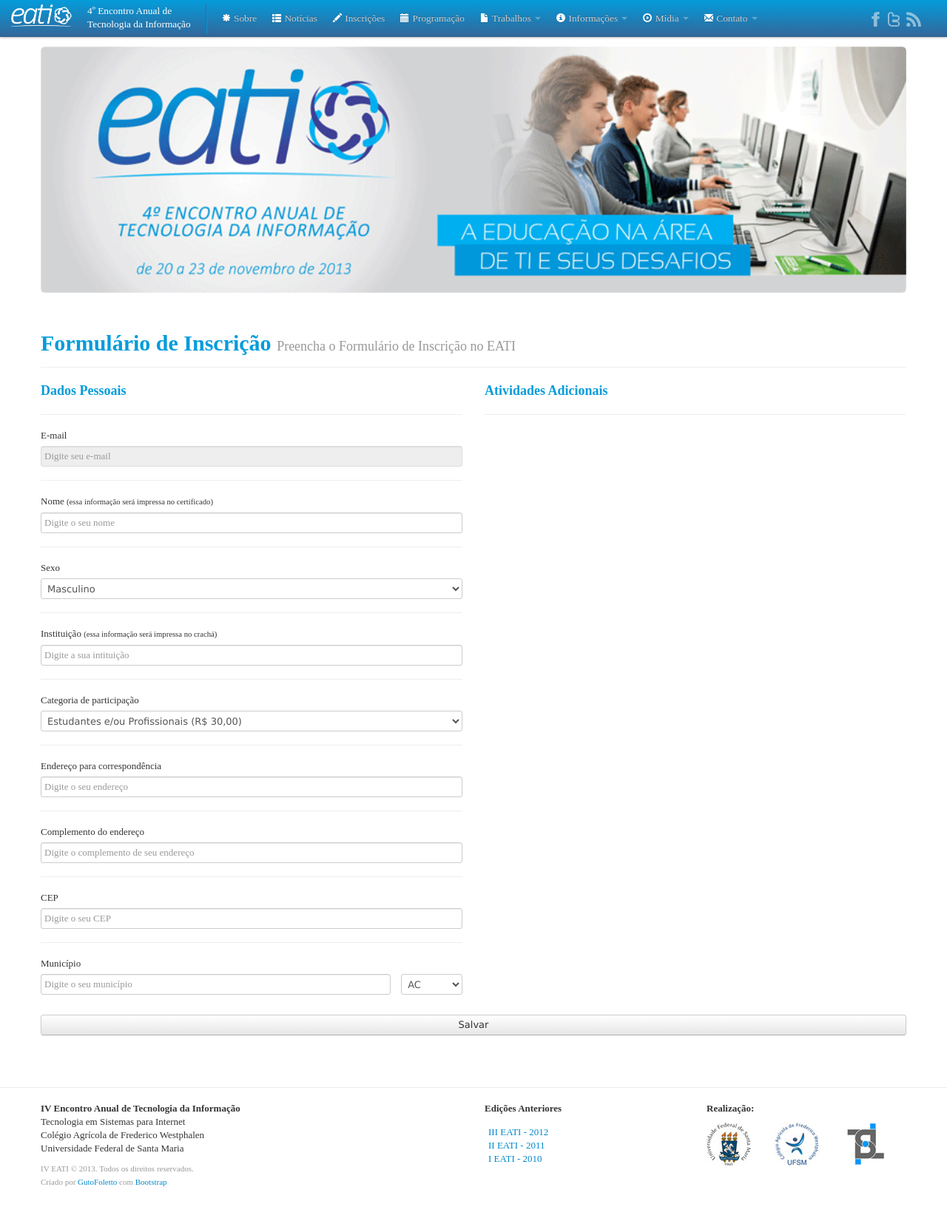
After one commit to PauloHenriqueVianna/eati-2013, a Django app: template inscricoes/templates/formularioInscricao.html in a window 1280 px wide. The commit adds this page. Shown: the whole page at 74% size. Run offline with Django 3.2, Linux system fonts and the light colour scheme; the template is opened without the code that fills it, so the values that code supplies are empty; parts of the project's set-up code (start-up, migrations or seed data) failed here and were passed over; some libraries are stand-ins or nearby versions; some web fonts are replaced.

Commit message:
Formulário de Inscrição

```diff
--- a/inscricoes/templates/consultaInscricao.html
+++ b/inscricoes/templates/consultaInscricao.html
@@ -14,7 +14,7 @@
         </div>
         <div class="row-fluid">
         	<div class="span6">
-        		<form id="verifica" name="verifica" action="/inscricao/consulta/" method="POST">
+        		<form id="consulta" name="consulta" action="/inscricao/consulta/" method="POST">
         		  {% csrf_token %}
 				  <fieldset>
 				  	<div class="control-group">
--- /dev/null
+++ b/inscricoes/templates/formularioInscricao.html
@@ -0,0 +1,125 @@
+{% extends "index.html" %}
+
+{% block title %}Formulário de Inscrição{% endblock %}
+
+{% block conteudo %}
+
+	<div class="container">
+        <div class="row-fluid">
+            <div class="span12">
+                <div class="page-header">
+	                <h1>Formulário de Inscrição <small>Preencha o Formulário de Inscrição no EATI</small></h1>
+                </div>
+            </div>
+        </div>
+        <div class="row-fluid">
+        	<div class="span6">
+        		<h3>Dados Pessoais</h3>
+        		<hr>
+        		<form id="inscricao" name="inscricao" action="/inscricao/consulta/" method="POST">
+        		  {% csrf_token %}
+					<fieldset>
+					  	<div class="control-group">
+						    <label for="name">E-mail</label>
+						    <input id="email" name="email" type="text" class="input-block-level" readonly="true" placeholder="Digite seu e-mail" value="{{ email }}">
+					    </div>
+					    <hr>
+					    <div class="control-group">
+						    <label for="nome">Nome <span style="font-size:8pt;">(essa informação será impressa no certificado)</span></label>
+						    <input id="nome" name="nome" type="text" class="input-block-level" placeholder="Digite o seu nome" value="">
+					    </div>
+					    <hr>
+					    <div class="control-group">
+						    <label for="sexo">Sexo</label>
+						    <select id="sexo" name="sexo" class="input-block-level">
+						    	<option value="M">Masculino</option>
+						    	<option value="F">Feminino</option>
+						    </select>
+					    </div>
+					    <hr>
+					    <div class="control-group">
+						    <label for="instituicao">Instituição <span style="font-size:8pt;">(essa informação será impressa no crachá)</span></label>
+						    <input id="instituicao" name="instituicao" type="text" class="input-block-level" placeholder="Digite a sua intituição" value="">
+					    </div>
+					    <hr>
+					    <div class="control-group">
+						    <label for="categoria">Categoria de participação</label>
+						    <select id="categoria" name="categoria" class="input-block-level">
+						    	<option value="6">Estudantes e/ou Profissionais (R$ 30,00)</option>
+						    	<option value="7">Sócios da SBC (R$ 25,00)</option>
+						    </select>
+					    </div>
+					    <hr>
+					    <div class="control-group">
+						    <label for="endereco">Endereço para correspondência</label>
+						    <input id="endereco" name="endereco" type="text" class="input-block-level" placeholder="Digite o seu endereço" value="">
+					    </div>
+					    <hr>
+					    <div class="control-group">
+						    <label for="complemento">Complemento do endereço</label>
+						    <input id="complemento" name="complemento" type="text" class="input-block-level" placeholder="Digite o complemento de seu endereço" value="">
+					    </div>
+					    <hr>
+					    <div class="control-group">
+						    <label for="cep">CEP</label>
+						    <input id="cep" name="cep" type="text" class="input-block-level" placeholder="Digite o seu CEP" value="">
+					    </div>
+					    <hr>
+					    <label for="municipio">Município</label>
+					    <div class="row-fluid">
+						    <div class="span10">
+							    <input id="municipio" name="municipio" type="text" class="input-block-level" placeholder="Digite o seu município" value="">
+							</div>
+							<div class="span2">
+							    <select id="uf" name="uf" class="input-block-level">
+							    	<option value="AC">AC</option>
+									<option value="AL">AL</option>
+									<option value="AM">AM</option>
+									<option value="AP">AP</option>
+									<option value="BA">BA</option>
+									<option value="CE">CE</option>
+									<option value="DF">DF</option>
+									<option value="ES">ES</option>
+									<option value="GO">GO</option>
+									<option value="MA">MA</option>
+									<option value="MG">MG</option>
+									<option value="MS">MS</option>
+									<option value="MT">MT</option>
+									<option value="PA">PA</option>
+									<option value="PB">PB</option>
+									<option value="PE">PE</option>
+									<option value="PI">PI</option>
+									<option value="PR">PR</option>
+									<option value="RJ">RJ</option>
+									<option value="RN">RN</option>
+									<option value="RO">RO</option>
+									<option value="RR">RR</option>
+									<option value="RS">RS</option>
+									<option value="SC">SC</option>
+									<option value="SE">SE</option>
+									<option value="SP">SP</option>
+									<option value="TO">TO</option>
+							    </select>
+							</div>
+					    </div>
+					</fieldset>
+				</div>
+				<div class="span6">
+					<h3>Atividades Adicionais</h3>
+					<hr>
+					{% for a in atividades %}
+					<div class="control-group well">
+					    <label class="checkbox">
+						  <input type="checkbox" {% if a.haVagas == False %} disabled="True" {% endif %} value="{{ a.id_atividade }}">
+						  <span {% if a.haVagas == False %} style="text-decoration: line-through;" {% endif %}>{{ a.descr_atividade }}</span>
+						</label>
+		    		</div>
+		    		{% endfor %}
+				</div>
+			    <div class="row-fluid">
+			    	<button type="submit" class="span12 btn">Salvar</button>
+				</div>
+			</form>
+        </div>
+    </div>
+{% endblock %}
```
Also changed, not shown: inscricoes/models.py (+7 -0 lines), inscricoes/views.py (+22 -3 lines).
